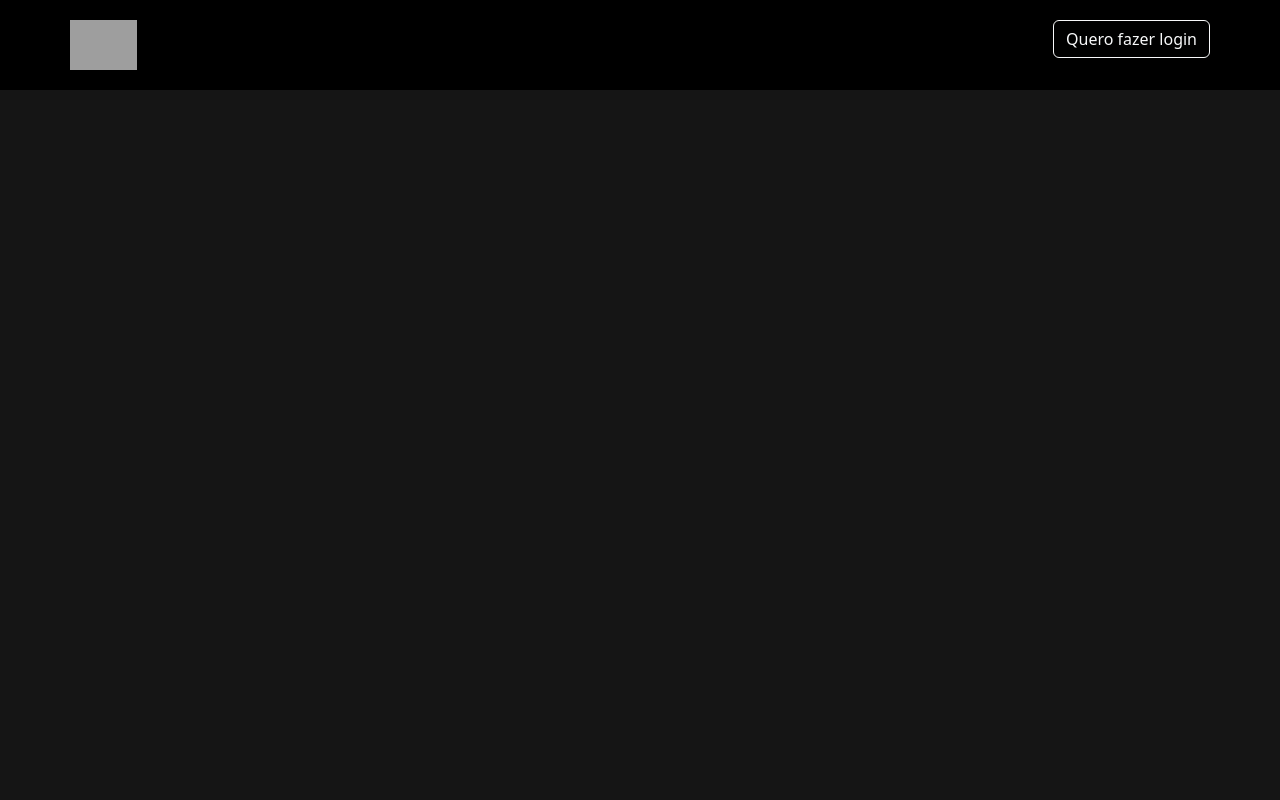
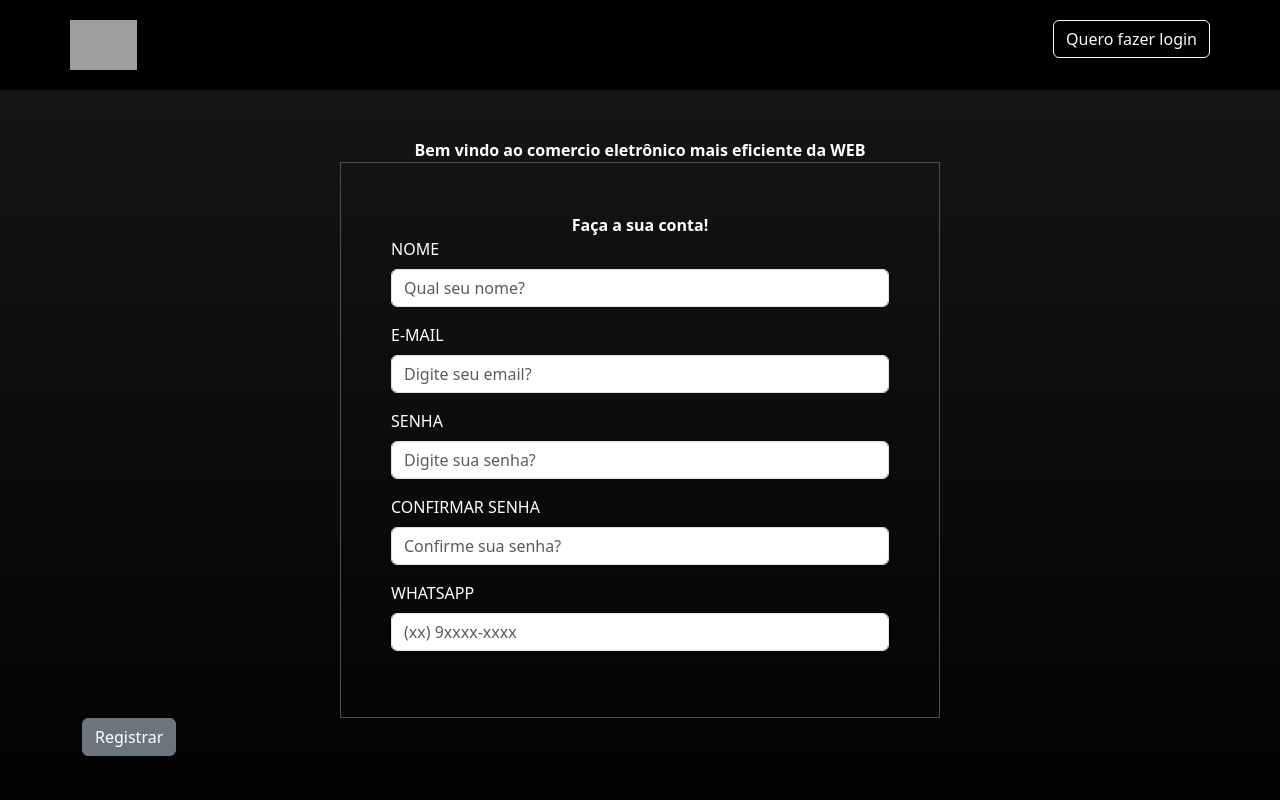
Before and after one commit to EwertonSA/Ecommerce-Manager-frontend, a Next.js app: page /register in a window 1280 px wide. Shown: the top 800 px of the page. Built offline with nearby package versions, Linux system fonts and the light colour scheme; grey boxes are pictures that could not be loaded.

Commit message:
Creating register form structure

```diff
--- a/app/(NoAuth)/layout.tsx
+++ b/app/(NoAuth)/layout.tsx
@@ -1,15 +1,12 @@
 import "../styles/globals.scss";
 import "bootstrap/dist/css/bootstrap.min.css";
 import { Header } from "../Components/Common/Header";
-import { Footer } from "../Components/Common/Footer";
 
-
-export default function RootLayout({ children }: LayoutProps<"/">) {
+export default function RootLayout({ children }:LayoutProps<"/">) {
 return (
 <>
 <Header logoUrl="/" btnUrl="/login" btnContent="Quero fazer login"/>
 <main>{children}</main>
-<Footer/>
 </>
 );
 }
--- a/app/(NoAuth)/register/page.tsx
+++ b/app/(NoAuth)/register/page.tsx
@@ -1,7 +1,37 @@
-import styles from '../styles/register.login.scss'
+'use client'
+import { Button, Container, Form, FormGroup, Input, Label } from 'reactstrap'
+import styles from '../../styles/register.login.module.scss'
 const Register=()=>{
 return(
-<></>
+<main className={styles.main}>
+<Container className='py-5'>
+<p className='text-center'><strong>Bem vindo ao comercio eletrônico mais eficiente da WEB</strong></p>
+<Form className={styles.form}>
+<p className='text-center'><strong>Faça a sua conta!</strong></p>
+<FormGroup>
+<Label for="name" className={styles.label}>NOME</Label>
+<Input id='name' name='name' type='text'placeholder='Qual seu nome?' required maxLength={20} className={styles.input}/>
+</FormGroup>
+<FormGroup>
+<Label for="name" className={styles.label}>E-MAIL</Label>
+<Input id='email' name='email' type='email' placeholder='Digite seu email?' required maxLength={20} className={styles.input}/>
+</FormGroup>
+<FormGroup>
+<Label for="name" className={styles.label}>SENHA</Label>
+<Input id='password' name='password' type='password'placeholder='Digite sua senha?' required minLength={8} maxLength={20} className={styles.input}/>
+</FormGroup>
+<FormGroup>
+<Label for="name" className={styles.label}>CONFIRMAR SENHA</Label>
+<Input id='password' name='password' type='password'placeholder='Confirme sua senha?' required minLength={8} maxLength={20} className={styles.input}/>
+</FormGroup>
+<FormGroup>
+<Label for="name" className={styles.label}>WHATSAPP</Label>
+<Input id='phone' name='phone' type='text'placeholder='(xx) 9xxxx-xxxx' data-mask='[-]+55 (00) 00000-0000' required maxLength={20} className={styles.input}/>
+</FormGroup>
+</Form>
+<Button>Registrar</Button>
+</Container>
+</main>
 )
 }
 export default Register
--- a/app/layout.tsx
+++ b/app/layout.tsx
@@ -16,18 +16,19 @@ const geistMono = Geist_Mono({
 });
 
 export const metadata: Metadata = {
-  title: "Create Next App",
-  description: "Generated by create next app",
+  title: "E-Commerce manager",
+  description: "Loja virtual de artigos em prata e ouro",
+  icons:{icon:"/favicon.ico"}
 };
 
 export default function RootLayout({ children }: LayoutProps<"/">) {
 return (
 <html
 lang="en"
-      className={`${geistSans.variable} ${geistMono.variable} h-full antialiased`}
-    >
+className={`${geistSans.variable} ${geistMono.variable} h-full antialiased`}>
 <body className="min-h-full flex flex-col">
 <main>{children}</main>
+<script src="https://jsuites.net/v4/jsuites.js"></script>
 <Footer/>
 </body>
 </html>
--- /dev/null
+++ b/app/styles/register.login.module.scss
@@ -0,0 +1,15 @@
+@use '../styles/colors.module.scss';
+.main{
+background-image: linear-gradient(to bottom, #151515,black);
+}
+.title{
+font-size: 40px;
+font-weight: bold;
+margin-bottom: 40px;
+}
+.form{
+width: 600px;
+padding: 50px;
+border:1px solid colors.$darkGray;
+margin: 0 auto;
+}
--- a/app/styles/register.login.scss
+++ /dev/null
@@ -1,4 +0,0 @@
-.header{
-background-color: black;
-
-}
```
Lines whose indentation alone changed are shown as unchanged.
